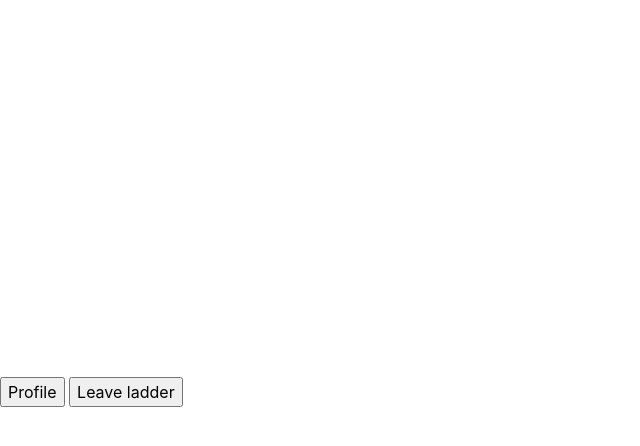
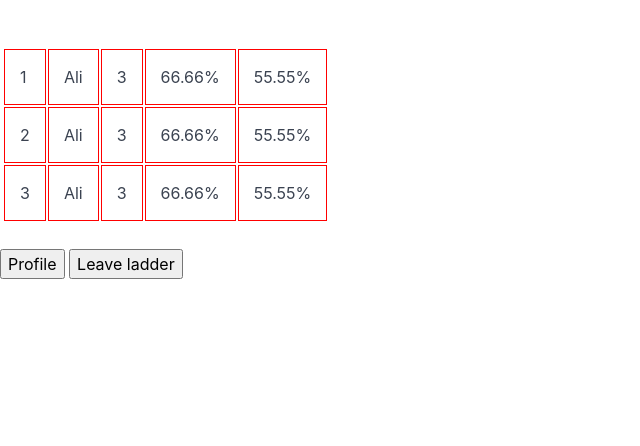
Before and after one commit to NikhilNarayana/Climb, a website: page functions/public/ladder.html in a window 1280 px wide. Shown: the part 78-524 px from the top of the page, without its empty margins (0-640 px from the left). Drawn offline with nearby package versions, Linux system fonts and the light colour scheme; some packages are replaced by stand-ins of ours; no server answers.

Commit message:
Table skeleton

```diff
--- a/functions/public/ladder.html
+++ b/functions/public/ladder.html
@@ -149,6 +149,45 @@
 	}*/
 
 	window.onload = function() {
+		var table = document.createElement('table');
+		//document.getElementById('tablearea').style.padding = "5px";
+		var tabl = document.getElementById('tablearea');
+		for (var i = 1; i < 4; i++){
+		    var tr = document.createElement('tr');
+
+		    var rank = document.createElement('td');
+		    rank.style.padding = "15px";
+		    var pname = document.createElement('td');
+		    pname.style.padding = "15px";
+		    var setsplayed = document.createElement('td');
+		    setsplayed.style.padding = "15px";
+		    var setwinpercent = document.createElement('td');
+		    setwinpercent.style.padding = "15px";
+		    var gamewinpercent = document.createElement('td');
+		    gamewinpercent.style.padding = "15px";
+
+		    var text1 = document.createTextNode(String(i));
+		    var text2 = document.createTextNode('Ali');
+		    var text3 = document.createTextNode('3');
+		    var text4 = document.createTextNode('66.66%');
+		    var text5 = document.createTextNode('55.55%');
+
+
+		    rank.appendChild(text1);
+		    pname.appendChild(text2);
+		    setsplayed.appendChild(text3);
+		    setwinpercent.appendChild(text4);
+		    gamewinpercent.appendChild(text5);
+		    tr.appendChild(rank);
+		    tr.appendChild(pname);
+		    tr.appendChild(setsplayed);
+		    tr.appendChild(setwinpercent);
+		    tr.appendChild(gamewinpercent);
+
+
+		    table.appendChild(tr);
+		}
+		tabl.appendChild(table);
 		document.getElementById('profile').addEventListener('click', Profile, false);
 		document.getElementById('leave-ladder').addEventListener('click', Leave, false);
 		firebase.auth().onAuthStateChanged(function(user) {
@@ -171,18 +210,24 @@
 	</script>
 
 </head>
+<style>
+td {
+
+	border: 1px solid #FF0000;
+}
+
+</style>
 <body>
 	 <h1 id="ladderName"></h1>
-	 <br/><br/>
 	 <p id="creator"></p>
-	 <br/><br/>
 	 <p id="game"></p>
-	 <br/><br/>
 	 <p id="setLength"></p>
-	 <br/><br/>
 	 <p id="maxPlayers"></p>
-	 <br/><br/>
-	 <button class="mdl-button mdl-js-button mdl-button--raised" id="profile" name="signup">Profile</button>
-	 <button class="mdl-button mdl-js-button mdl-button--raised" id="leave-ladder" name="signup">Leave ladder</button>
+	 <table id="tablearea"></table>
+	 <br>
 </body>
+<footer>
+	<button class="mdl-button mdl-js-button mdl-button--raised" id="profile" name="signup">Profile</button>
+	<button class="mdl-button mdl-js-button mdl-button--raised" id="leave-ladder" name="signup">Leave ladder</button>
+</footer>
 </html>
```
